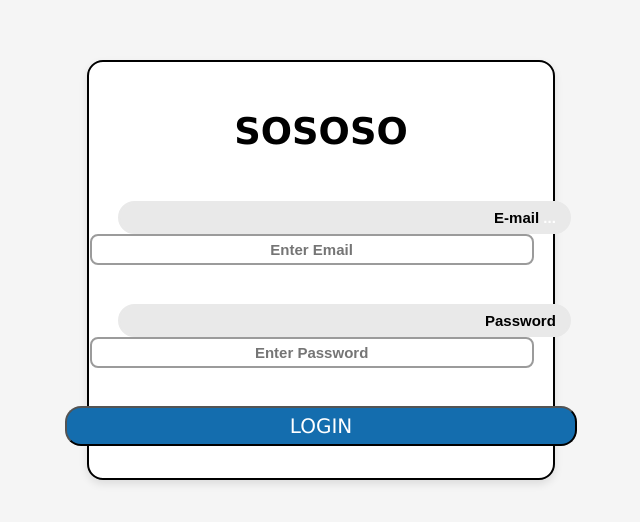
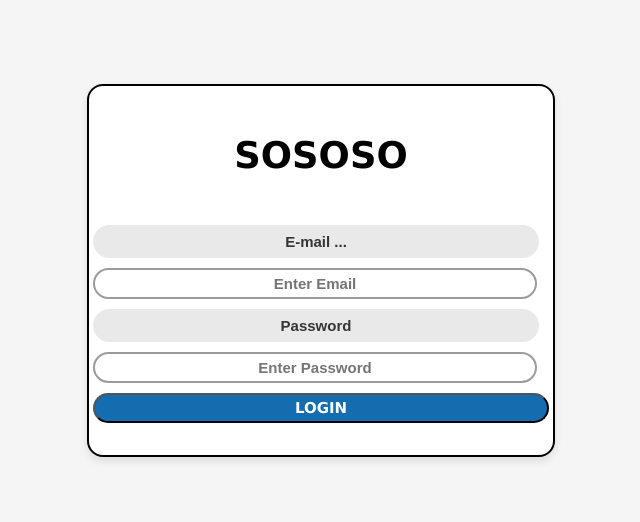
Before and after one commit to CSID-DGU/2024-1-SCS4031-01-sososo-3, a React (Create React App) app in the folder frontend/: page /login in a window 1280 px wide. Shown: the part 130-652 px from the top of the page, without its empty margins (319-959 px from the left). Built offline with nearby package versions, Linux system fonts and the light colour scheme.

Commit message:
[KMS]fix_로그인css

```diff
--- a/frontend/src/App.css
+++ b/frontend/src/App.css
@@ -913,18 +913,26 @@ body {
   font-family: 'Lucida Sans', 'Lucida Sans Regular', 'Lucida Grande', 'Lucida Sans Unicode', Geneva, Verdana, sans-serif;
 }
 
-.login-container .form-group {
+.login-id, .login-pd {
   margin-bottom: 1.8rem;
   width: 110%;
   display: inline-block;
-  margin-left: 25px;
-  margin-right: 25px;
+  margin-left: 50px;
   text-align: left;
   color: #000000;
   font-family: 'Lucida Sans', 'Lucida Sans Regular', 'Lucida Grande', 'Lucida Sans Unicode', Geneva, Verdana, sans-serif;
+  font-weight: bold;
 }
 
-.login-container .form-group label {
+.login-id label {
+  margin-bottom: 0;
+  flex: 2; /* 레이블이 공간을 차지하도록 설정 */
+  padding-right: 0.8rem; /* 입력 필드와의 간격 추가 */
+  align-items: center;
+  margin-left: 11%;
+  color: #000000;
+}
+.login-pd label {
   margin-bottom: 0;
   flex: 2; /* 레이블이 공간을 차지하도록 설정 */
   text-align: right; /* 레이블 텍스트를 오른쪽 정렬 */
@@ -934,37 +942,27 @@ body {
   color: #000000;
 }
 
-.form-group label span{
-  color: #ffffff;
-}
-
-.login-container .form-control {
-  flex: 3; /* 입력 필드가 공간을 더 차지하도록 설정 */
+.login-container .login-control {
+  flex: 3;
   border-radius: 0.5rem;
 }
 
 
 
 .login-container .login-button {
-  width: 100%; /* 원래대로 유지 */
-  height: 40px; /* 수정 */
+  width: 100%;
+  height: 30px;
   display: flex;
   justify-content: center;
-  align-items: center; /* 추가 */
+  align-items: center;
   border-radius: 1rem;
   background-color: #146DAE;
   color: white;
   font-family: 'Lucida Sans', 'Lucida Sans Regular', 'Lucida Grande', 'Lucida Sans Unicode', Geneva, Verdana, sans-serif;
-  font-size: 20px;
+  font-size: 15px;
+  font-weight: bold;
 }
 
 .login-container .login-button:hover {
   background-color: #F16906;
 }
-
-.login-container p {
-  margin-top: 1rem;
-  font-size: 1rem;
-  color: #666666;
-  text-align: center;
-}
```
